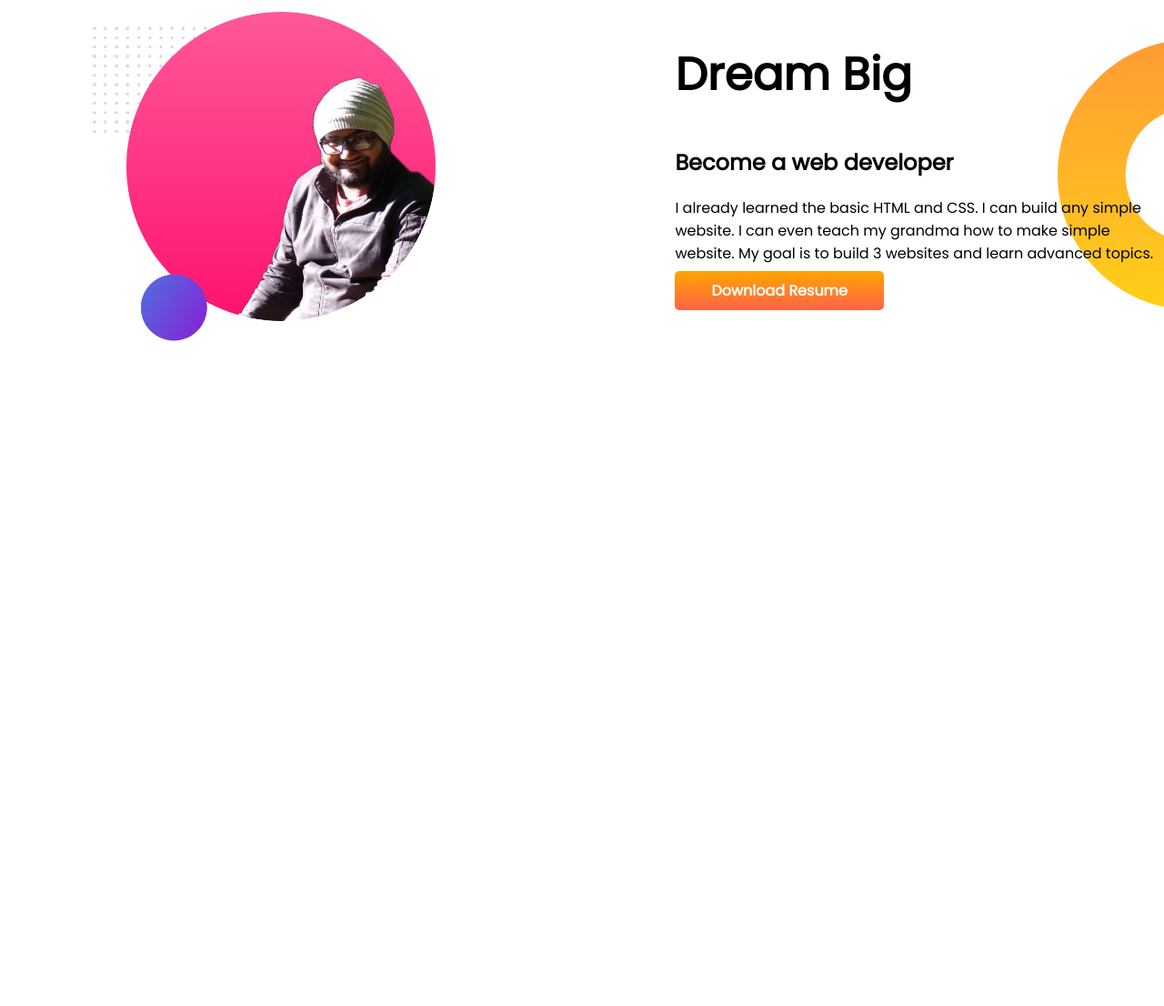
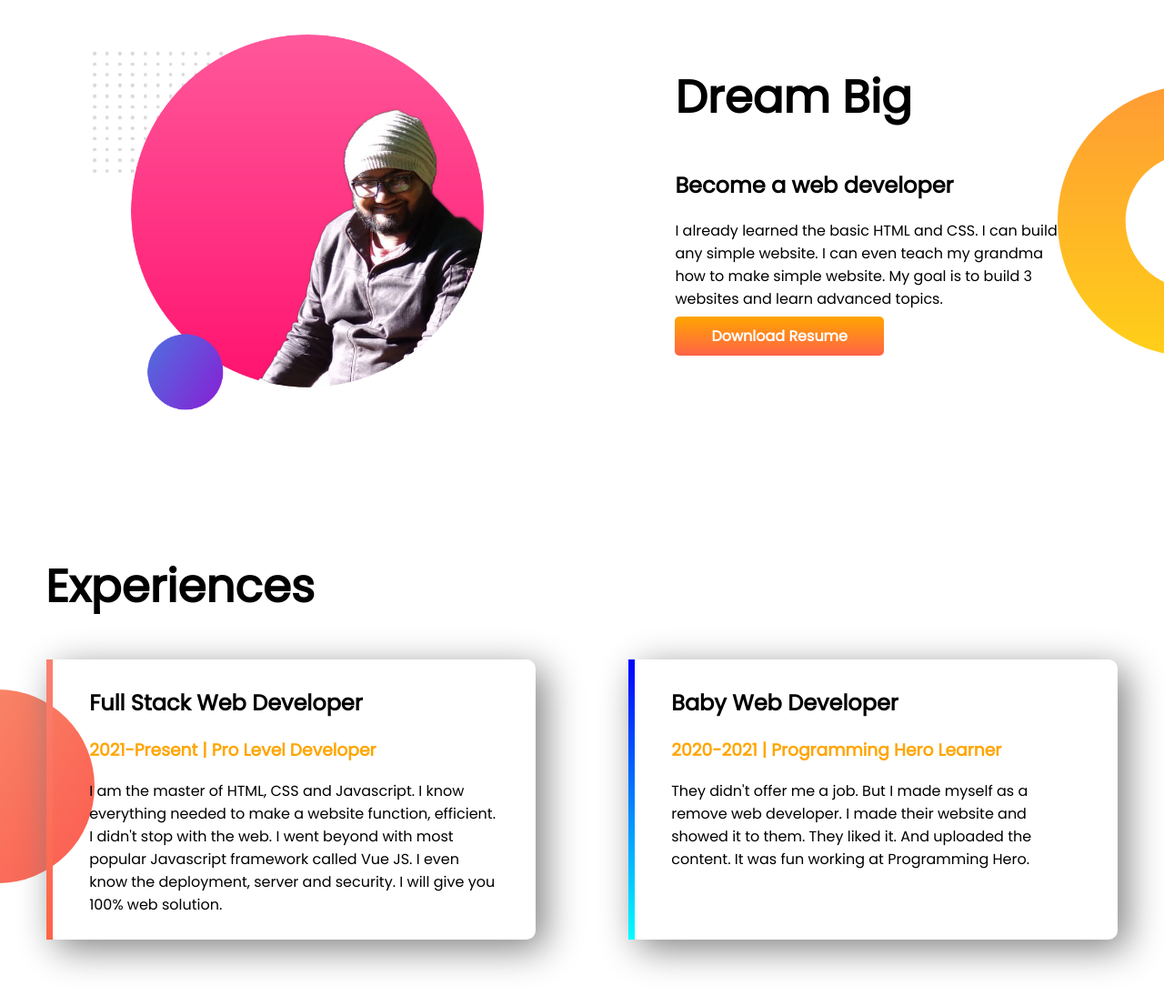
Before and after one commit to ireprised/developer_portfolio, a plain HTML site: page index.html in a window 1280 px wide. Shown: the part 610-1716 px from the top of the page at 91% size. Before the commit the page ends 1142 px from the top, so only its background shows below. Drawn offline with Linux system fonts and the light colour scheme.

Commit message:
experience part added

```diff
--- a/index.html
+++ b/index.html
@@ -13,7 +13,7 @@
 </head>
 
 <body>
-    <section class="top-banner">
+    <section class="top-banner flexible-container">
         <div class="half-width">
             <h1>Welcome to</h1>
             <h1><span class="orange-color">Iqbal Hossain</span> World!</h1>
@@ -23,6 +23,7 @@
                 That's why I am learning and mastering web development. I will not stop until I become the Web
                 Development
                 Hero.</p>
+            <br>
             <a class="link-button" target="_blank" href="https://www.linkedin.com/in/iqbal-hossain-66973594/">Hire
                 Me</a>
         </div>
@@ -32,16 +33,41 @@
         </div>
     </section>
 
-    <section class="dream-big">
+    <section class="dream-big flexible-container">
         <div class="half-width">
             <img src="images/iqbal2.png" alt="iqbal2">
         </div>
         <div class="half-width">
-            <h1>Dream Big</h1>
-            <h2>Become a web developer</h2>
-            <p>I already learned the basic HTML and CSS. I can build any simple website. I can even teach my grandma how
-                to make simple website. My goal is to build 3 websites and learn advanced topics.</p>
-            <a class="link-button" target="_blank" href="http://google.com">Download Resume</a>
+            <div class="dream-text">
+                <h1>Dream Big</h1>
+                <h2>Become a web developer</h2>
+                <p>I already learned the basic HTML and CSS. I can build any simple website. I can even teach my grandma
+                    how
+                    to make simple website. My goal is to build 3 websites and learn advanced topics.</p>
+                <a class="link-button" target="_blank" href="http://google.com">Download Resume</a>
+            </div>
+        </div>
+    </section>
+
+    <section class="experience-area">
+        <h1> <span class="span-experience"> Experiences </span></h1>
+        <div class="flexible-container">
+            <div class="experience-item" id="border-experience-web">
+                <h2>Full Stack Web Developer</h2>
+                <h3 class="orange-color">2021-Present | Pro Level Developer</h3>
+                <p>I am the master of HTML, CSS and Javascript. I know everything needed to make a website function,
+                    efficient. I didn't stop with the web. I went beyond with most popular Javascript framework called
+                    Vue
+                    JS. I even know the deployment, server and security. I will give you 100% web solution.</p>
+
+            </div>
+            <div class="experience-item" id="border-experience-baby">
+                <h2>Baby Web Developer</h2>
+                <h3 class="orange-color">2020-2021 | Programming Hero Learner</h3>
+                <p>They didn't offer me a job. But I made myself as a remove web developer. I made their website and
+                    showed
+                    it to them. They liked it. And uploaded the content. It was fun working at Programming Hero.</p>
+            </div>
         </div>
     </section>
 </body>
--- a/style.css
+++ b/style.css
@@ -5,10 +5,14 @@ body{
 h1{
     font-size: 50px;
 }
+p{
+    text-orientation: sideways;
+}
+
 .orange-color{
     color: orange;
 }
-section{
+.flexible-container{
     display: flex;
     margin-bottom: 150px;
 }
@@ -17,7 +21,7 @@ section{
     padding-left: 8%;
 }
 .half-width img{
-    width: 70%;
+    width: 80%;
     padding-top: 10px;
 }
 .link-button{
@@ -37,3 +41,34 @@ section{
     background-repeat: no-repeat;
     background-position: right;
 }
+.dream-text{
+    padding-right: 100px;
+}
+
+.experience-item{
+    width: 40%;
+    margin-left: 4%;
+    margin-right: 4%;
+    padding: 10px 40px;
+    border-radius: 10px;
+    box-shadow: 10px 10px 40px gray;
+
+}
+.experience-area{
+    background-image: url(images/exp-bg.png);
+    background-repeat: no-repeat;
+    background-position: 0px 150px;
+}
+.span-experience{
+    margin-left: 50px;
+}
+#border-experience-baby{
+    border-left: 7px solid;
+    border-image: linear-gradient(blue,cyan);
+    border-image-slice: 1 ;
+}
+#border-experience-web{
+    border-left: 7px solid;
+    border-image: linear-gradient(salmon, tomato);
+    border-image-slice: 1 ;
+}
```
